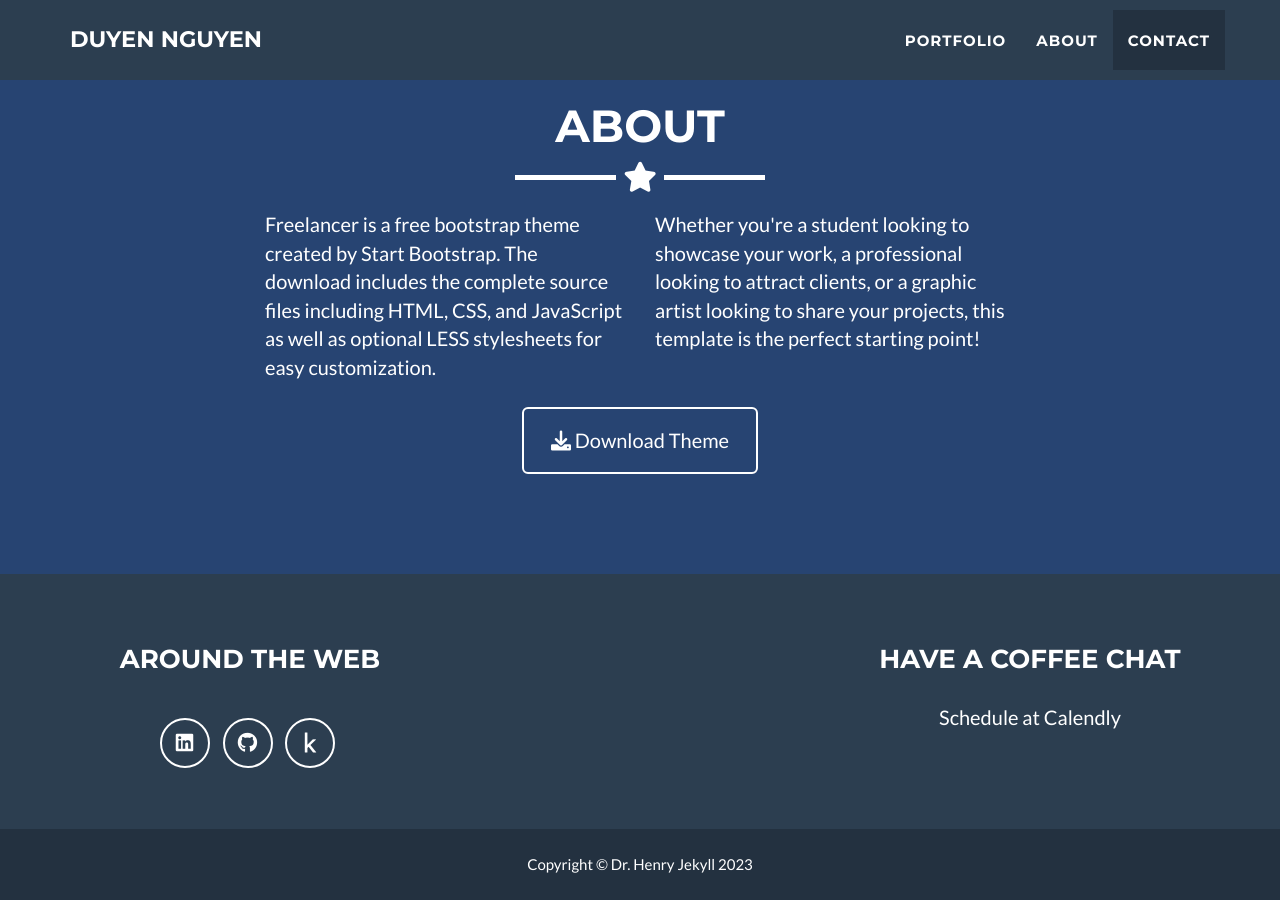
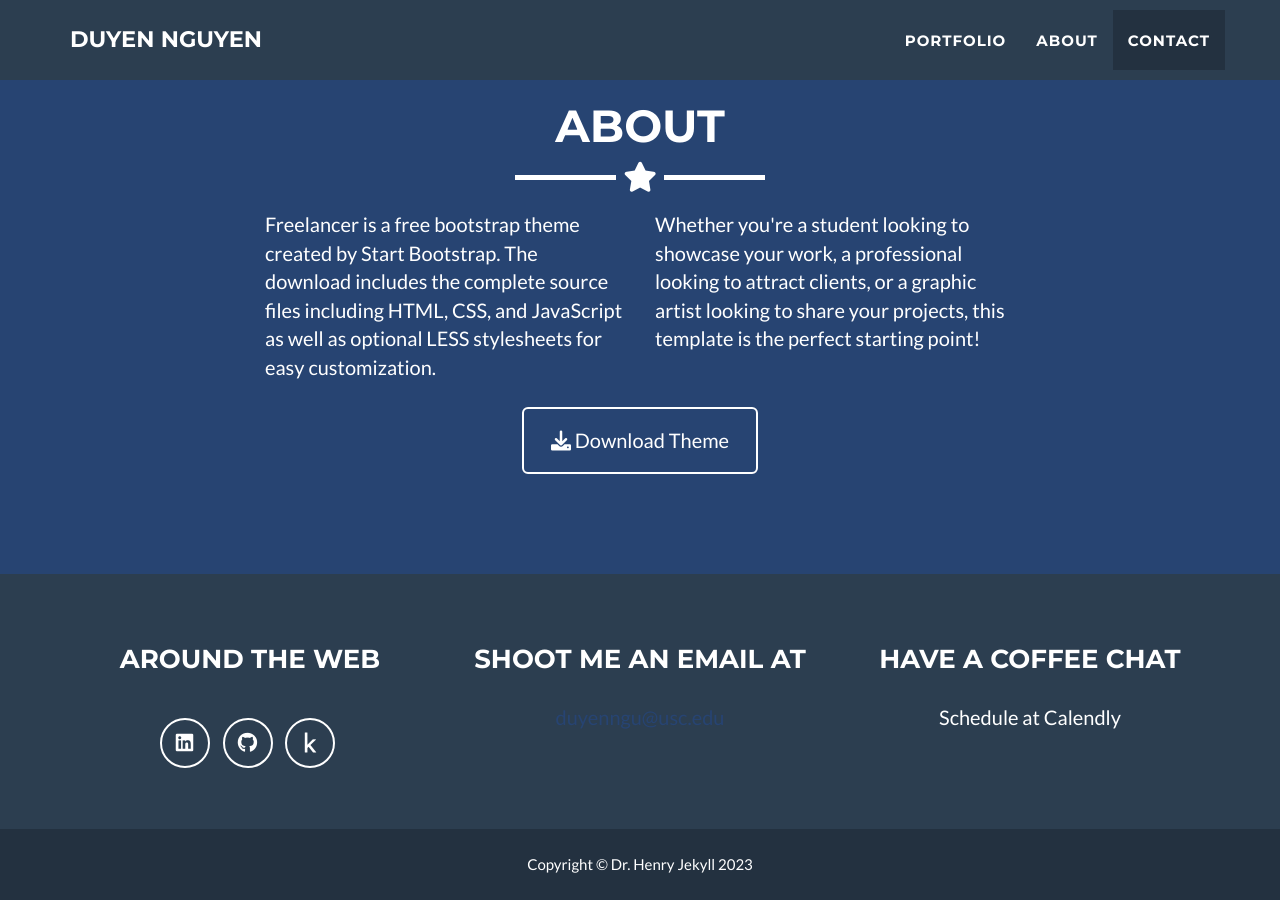
Before and after one commit to duyen21/portfolio, a Jekyll site: the page built from _posts/2014-07-18-project-1.markdown, in a window 1280 px wide and 900 px high, scrolled down 1715 px. Built offline with Jekyll 4.4.1, drawn with Linux system fonts in a browser that asks for light colours; part of the change alters nothing that is shown.

Commit message:
Update _config.yml

```diff
--- a/_config.yml
+++ b/_config.yml
@@ -34,7 +34,7 @@ color:
 footer:
   copyright: Dr. Henry Jekyll
   social: Around the Web
-  location: Shoot me an email at
+  emails: Shoot me an email at
   credits: Have a coffee chat
 
 # Social networks usernames (many more available: google-plus, flickr, dribbble, pinterest, instagram, tumblr, linkedin, etc.)
@@ -46,9 +46,8 @@ social:
   - title: kaggle
     url: https://www.kaggle.com/duyen21/
 
-# Postal address (add as many lines as necessary)
-address:
-  - line: <a href="mailto:duyenngu@usc.edu">duyenngu@usc.edu</a>
+# Email content
+emails: <a href="mailto:duyenngu@usc.edu">duyenngu@usc.edu</a>
 
 # Credits content
 credits: '<a href="https://calendly.com/duyen21" style="color: white;">Schedule at Calendly</a>'
```
